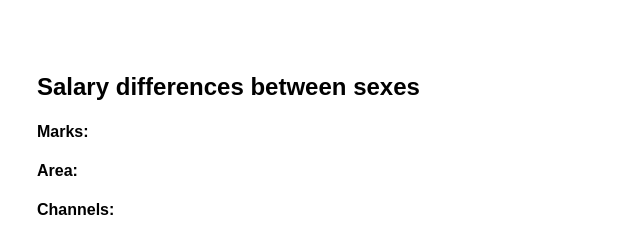
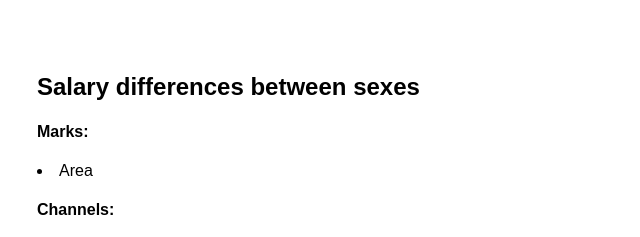
Before and after one commit to DS4200-S23-Class/hw-03-siraj-and-vivek-1, a plain HTML site: page index.html in a window 1280 px wide. Shown: the part 1615-1852 px from the top of the page, 603-1243 px from the left. Drawn offline with Linux system fonts and the light colour scheme.

Commit message:
changed vis 3 description

```diff
--- a/index.html
+++ b/index.html
@@ -122,7 +122,7 @@
         <div class="column">
             <h2>Salary differences between sexes</h2>
             <h4>Marks:</h4>
-            <h4>Area:</h4>
+                <li>Area</li>
             <h4>Channels:</h4>
             <ul>
                 <li>Position = Horizontal and Vertical</li>
```
